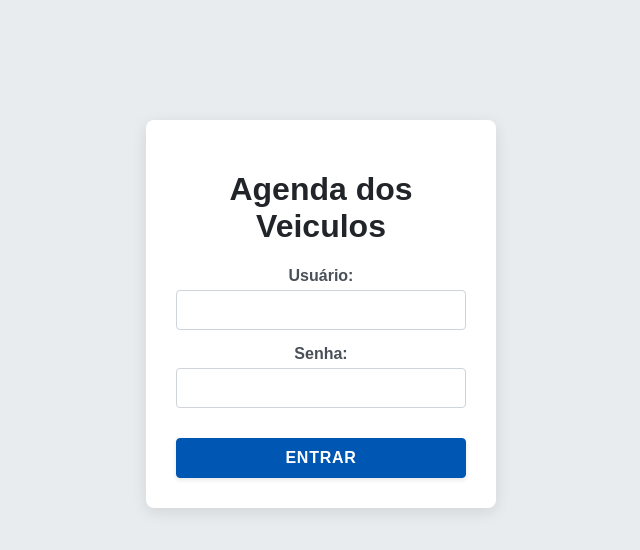
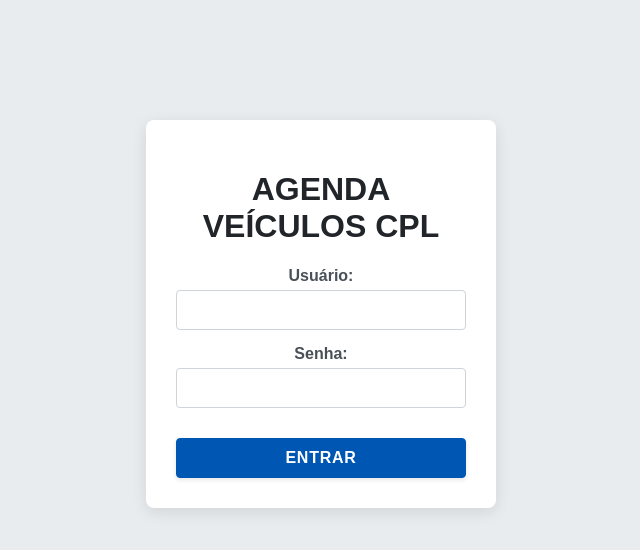
Before and after one commit to bloodking1904/control_veic_fed, a plain HTML site: page login.html in a window 1280 px wide. Shown: the whole page, without its empty margins (319-959 px from the left). Drawn offline with Linux system fonts and the light colour scheme.

Commit message:
Update login.html

```diff
--- a/login.html
+++ b/login.html
@@ -10,7 +10,7 @@
 <body>
     <div class="login-container">
         <div style="text-align:center">
-            <h1>Agenda dos Veiculos</h1>
+            <h1>AGENDA VEÍCULOS CPL</h1>
         </div>
         <form id="login-form">
             <label for="username">Usuário:</label>
```
